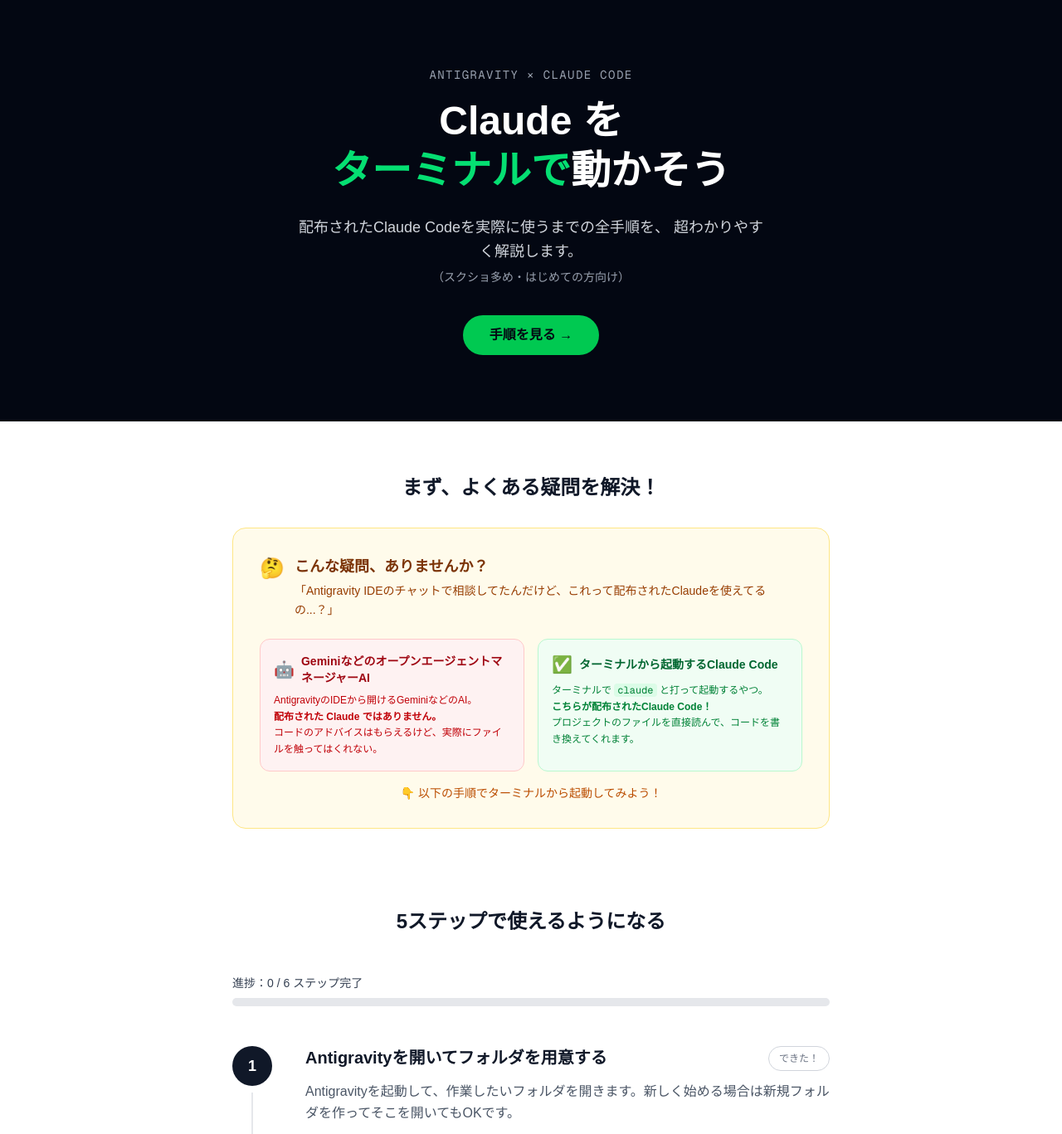
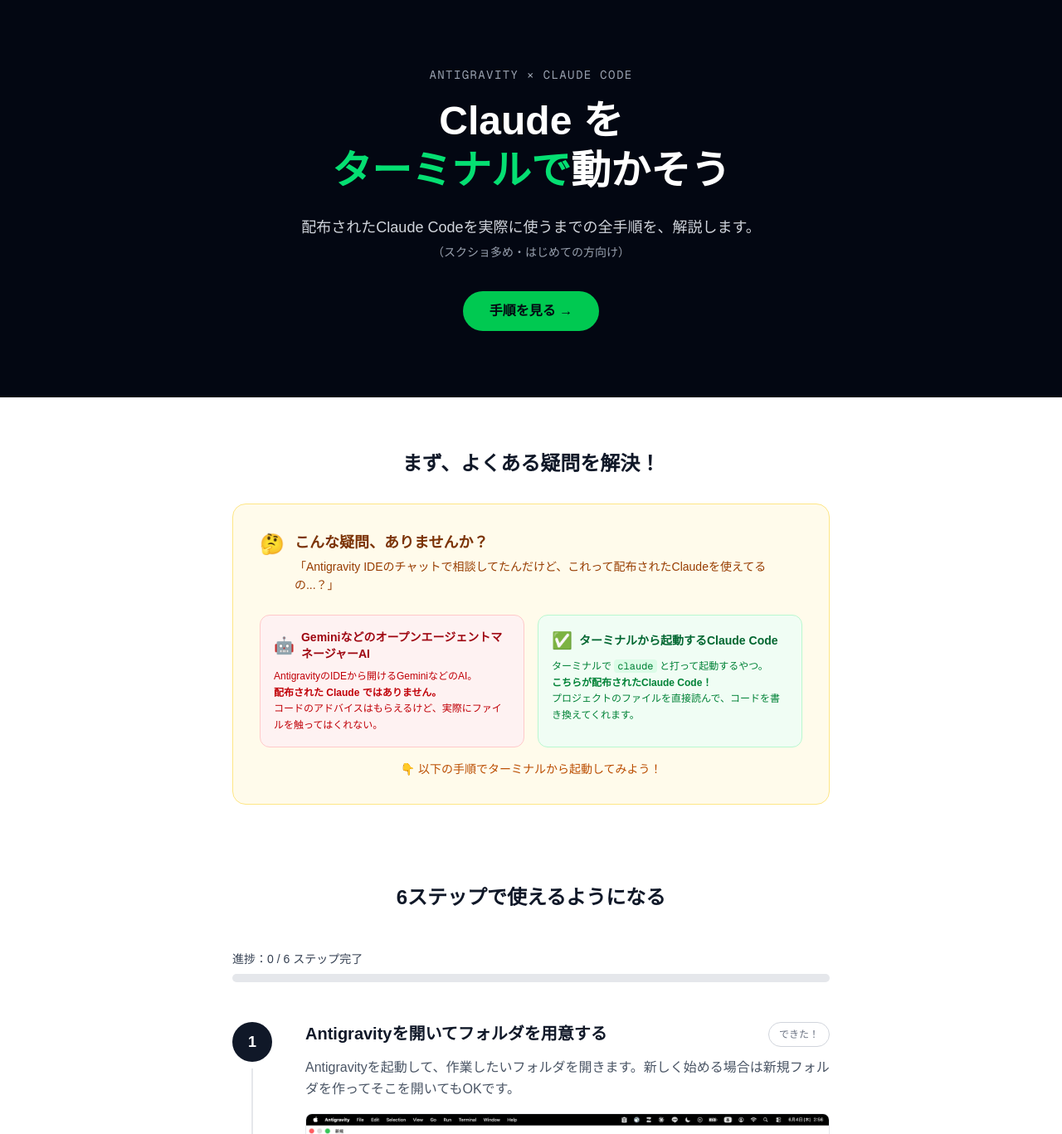
Before and after one commit to KeitoKuramochi/Antigravity-claude, a Next.js app: page / in a window 1280 px wide. Shown: the top 1367 px of the page at 83% size. Built offline with nearby package versions, Linux system fonts and the light colour scheme.

Commit message:
Update step count and simplify explanation text

```diff
--- a/src/app/page.tsx
+++ b/src/app/page.tsx
@@ -18,8 +18,7 @@
             <span className="text-green-400">ターミナルで</span>動かそう
           </h1>
           <p className="text-gray-300 text-lg leading-relaxed max-w-xl mx-auto">
-            配布されたClaude Codeを実際に使うまでの全手順を、
-            超わかりやすく解説します。
+            配布されたClaude Codeを実際に使うまでの全手順を、解説します。
             <br />
             <span className="text-gray-400 text-sm">（スクショ多め・はじめての方向け）</span>
           </p>
@@ -45,7 +44,7 @@
       {/* ステップ */}
       <section id="steps" className="max-w-3xl mx-auto px-6 py-8 pb-20">
         <h2 className="text-2xl font-bold text-gray-900 mb-12 text-center">
-          5ステップで使えるようになる
+          6ステップで使えるようになる
         </h2>
         <StepSection />
       </section>
```
